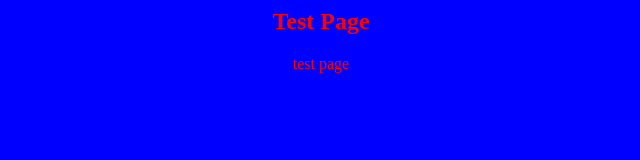
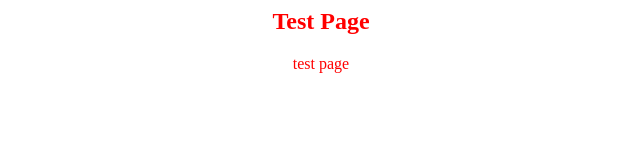
Before and after one commit to Amigo1704/test22, a plain HTML site: page index.html in a window 1280 px wide. Shown: the whole page, without its empty margins (319-959 px from the left). Drawn offline with Linux system fonts and the light colour scheme.

Commit message:
test jenkins33

```diff
--- a/index.html
+++ b/index.html
@@ -1,5 +1,5 @@
 <html>
-<body bgcolor=blue>
+<body bgcolor=white>
   <center>
 <h2><font color=red>Test Page</font></h2>
 <font color=red> test page</font>
```
